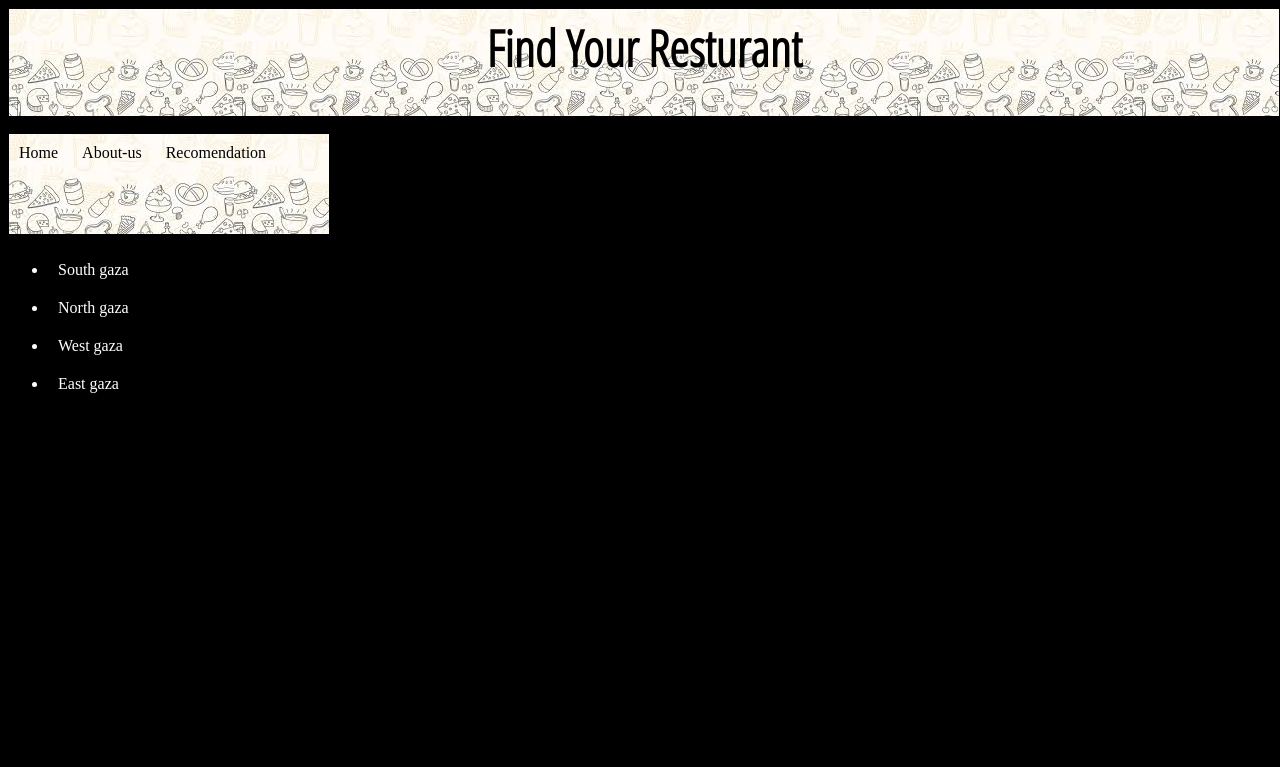
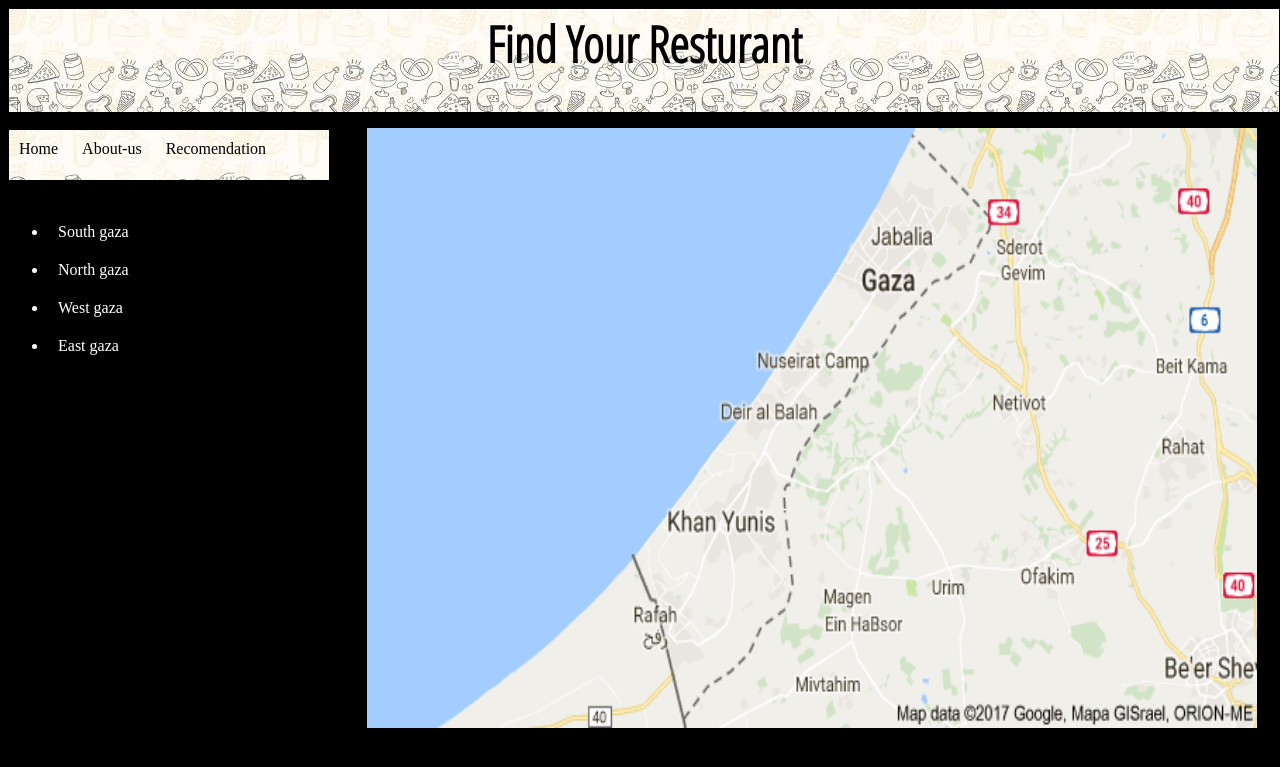
Before and after one commit to Khaledzaq/restaurant-project, a Flask app: page / in a window 1280 px wide. Shown: the top 767 px of the page. Run offline with Flask 2, Linux system fonts and the light colour scheme.

Commit message:
changed the style files

```diff
--- a/static/stylesheets/style.css
+++ b/static/stylesheets/style.css
@@ -16,7 +16,7 @@ a {
 h1 {
 	font-size: 50px;
 	font-family: 'Open Sans Condensed', sans-serif;
-	margin-top:5px;
+	margin-top:1px;
 	text-align: center;
    }
 
@@ -24,8 +24,9 @@ h1 {
 	background-image:url("../images/image3.jpeg");
 	padding:0px;
 	width :320px;
-	height:100px;
+	height:50px;
 	border:solid black 1px;
+	display:inline-block;
 
 }
 
@@ -50,5 +51,10 @@ li {
 	height:150;
 	border:solid black 1px;
 }
-form{color:white;
-margin:20px;}
+form{
+	color:white;
+    margin:20px;}
+
+.gazaimg{
+	float:right;
+    margin:15px;}
--- a/templates/homepage.html
+++ b/templates/homepage.html
@@ -4,6 +4,7 @@
 
 
 {%block body%}
+<img class="gazaimg" src='../static/images/imagemaps.png' height=600px width=890>
 <ul>
 	<a href="/south"><li>South gaza</li></a>
 	<a href="/north"><li>North gaza</li></a>
```
Also changed, not shown: templates/aboutus.html (+0 -7 lines), static/images/imagemaps.png (added).
